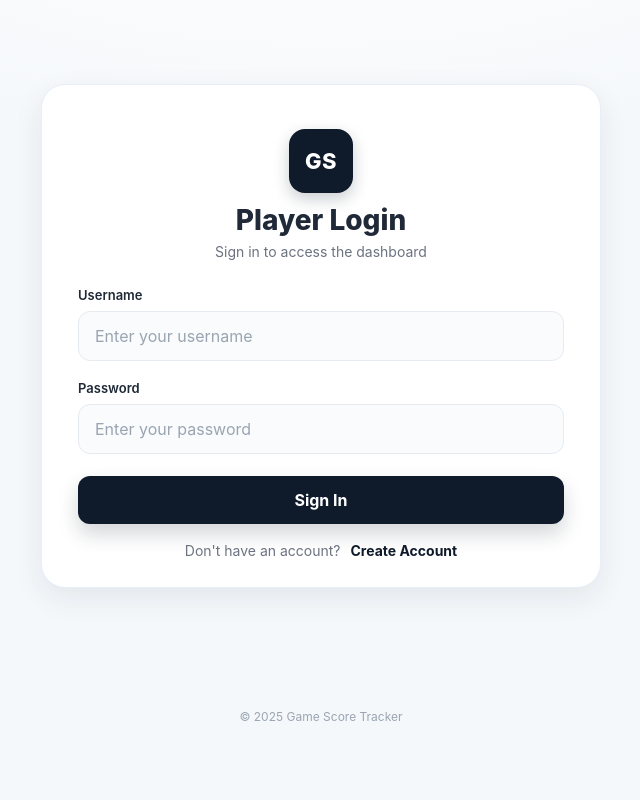
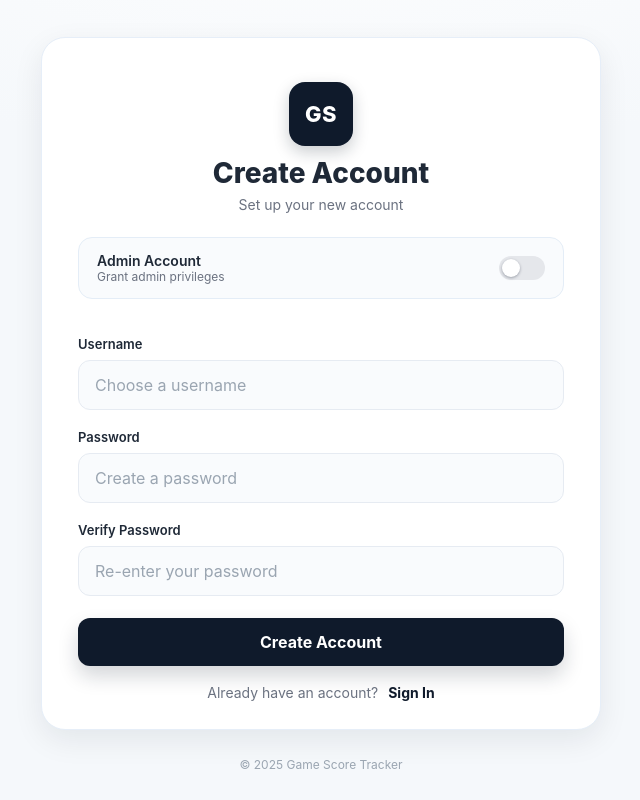
Before and after one commit to Padredilg/Game-Score-Tracker, an Angular app in the folder frontend-angular/: page /register in a window 1280 px wide. Before the commit this address led to /login. Shown: the whole page, without its empty margins (319-959 px from the left). Built offline with nearby package versions, Linux system fonts and the light colour scheme.

Commit message:
Create Account page is added, working loaclly, test it please

```diff
--- a/frontend-angular/src/app/app.routes.ts
+++ b/frontend-angular/src/app/app.routes.ts
@@ -3,8 +3,11 @@ import { Routes } from '@angular/router';
 export const routes: Routes = [
   {
     path: 'login',
-    // ⬇️ exact path, no spaces, all lowercase
     loadComponent: () => import('./login/login').then(m => m.LoginComponent)
+  },
+  {
+    path: 'register',
+    loadComponent: () => import('./register/register').then(m => m.RegisterComponent)
   },
   { path: '', pathMatch: 'full', redirectTo: 'login' },
   { path: '**', redirectTo: 'login' }
--- /dev/null
+++ b/frontend-angular/src/app/register/register.html
@@ -0,0 +1,77 @@
+<div class="page">
+  <div class="card">
+    <div class="logo">
+      <span>GS</span>
+    </div>
+
+    <h1 class="title">Create Account</h1>
+    <p class="subtitle">Set up your new account</p>
+
+    <form [formGroup]="form" (ngSubmit)="onSubmit()" novalidate>
+      <!-- Admin toggle block -->
+      <div class="admin-toggle">
+        <div class="admin-text">
+          <div class="admin-title">Admin Account</div>
+          <div class="admin-subtitle">Grant admin privileges</div>
+        </div>
+
+        <label class="switch">
+          <input type="checkbox" formControlName="isAdmin" />
+          <span class="slider"></span>
+        </label>
+      </div>
+
+      <!-- Username -->
+      <label class="field">
+        <span class="label">Username</span>
+        <input type="text"
+               placeholder="Choose a username"
+               formControlName="username"
+               [class.invalid]="f['username'].touched && f['username'].invalid" />
+        <small *ngIf="f['username'].touched && f['username'].invalid" class="error">
+          Username is required (min 3 characters).
+        </small>
+      </label>
+
+      <!-- Password -->
+      <label class="field">
+        <span class="label">Password</span>
+        <input type="password"
+               placeholder="Create a password"
+               formControlName="password"
+               [class.invalid]="f['password'].touched && f['password'].invalid || passwordMismatch()" />
+        <small *ngIf="f['password'].touched && f['password'].invalid" class="error">
+          Password is required (min 4 characters).
+        </small>
+      </label>
+
+      <!-- Confirm password -->
+      <label class="field">
+        <span class="label">Verify Password</span>
+        <input type="password"
+               placeholder="Re-enter your password"
+               formControlName="confirmPassword"
+               [class.invalid]="f['confirmPassword'].touched && f['confirmPassword'].invalid || passwordMismatch()" />
+        <small *ngIf="f['confirmPassword'].touched && f['confirmPassword'].invalid" class="error">
+          Please confirm your password.
+        </small>
+        <small *ngIf="passwordMismatch()" class="error">
+          Passwords do not match.
+        </small>
+      </label>
+
+      <button class="primary" type="submit" [disabled]="submitting()">
+        {{ submitting() ? 'Creating Account…' : 'Create Account' }}
+      </button>
+    </form>
+
+    <p class="footnote">
+      Already have an account?
+      <a routerLink="/login" class="link">Sign In</a>
+    </p>
+  </div>
+
+  <footer class="copyright">
+    © 2025 Game Score Tracker
+  </footer>
+</div>
--- /dev/null
+++ b/frontend-angular/src/app/register/register.scss
@@ -0,0 +1,217 @@
+.page {
+  min-height: 100dvh;
+  display: grid;
+  place-items: center;
+  padding: 32px 16px 24px;
+}
+
+.card {
+  width: 100%;
+  max-width: 560px;
+  background: var(--card-bg);
+  border-radius: calc(var(--radius) + 8px);
+  padding: 40px 36px 28px;
+  box-shadow: var(--shadow);
+  border: 1px solid var(--ring);
+  text-align: center;
+}
+
+.logo {
+  display: grid;
+  place-items: center;
+  margin: 4px auto 8px;
+  width: 64px;
+  height: 64px;
+  border-radius: 16px;
+  background: #0f1a2b;
+  color: #fff;
+  font-weight: 800;
+  letter-spacing: 0.5px;
+  box-shadow: 0 6px 16px rgba(15, 26, 43, 0.22);
+
+  span {
+    font-size: 22px;
+  }
+}
+
+.title {
+  margin: 10px 0 6px;
+  font-size: 28px;
+  font-weight: 800;
+}
+
+.subtitle {
+  margin: 0 0 24px;
+  color: var(--muted);
+  font-size: 14px;
+}
+
+/* Admin toggle block */
+.admin-toggle {
+  display: flex;
+  align-items: center;
+  justify-content: space-between;
+  padding: 14px 18px;
+  border-radius: 14px;
+  background: #f9fbfd;
+  border: 1px solid #e4edf7;
+  margin-bottom: 18px;
+}
+
+.admin-text {
+  text-align: left;
+}
+
+.admin-title {
+  font-size: 14px;
+  font-weight: 600;
+  color: var(--text);
+}
+
+.admin-subtitle {
+  font-size: 12px;
+  color: var(--muted);
+}
+
+/* iOS style switch */
+.switch {
+  position: relative;
+  width: 46px;
+  height: 24px;
+  display: inline-block;
+}
+
+.switch input {
+  opacity: 0;
+  width: 0;
+  height: 0;
+}
+
+.slider {
+  position: absolute;
+  cursor: pointer;
+  inset: 0;
+  border-radius: 999px;
+  background-color: #e5e7eb;
+  transition: 0.2s;
+}
+
+.slider::before {
+  content: "";
+  position: absolute;
+  height: 18px;
+  width: 18px;
+  left: 3px;
+  top: 3px;
+  border-radius: 999px;
+  background: #ffffff;
+  box-shadow: 0 1px 3px rgba(15, 23, 42, 0.35);
+  transition: 0.2s;
+}
+
+.switch input:checked + .slider {
+  background-color: #0f1a2b;
+}
+
+.switch input:checked + .slider::before {
+  transform: translateX(20px);
+}
+
+form {
+  display: grid;
+  gap: 16px;
+  margin-top: 16px;
+}
+
+.field {
+  text-align: left;
+}
+
+.label {
+  display: inline-block;
+  font-size: 13px;
+  font-weight: 600;
+  color: var(--text);
+  margin-bottom: 8px;
+}
+
+input[type="text"],
+input[type="password"] {
+  width: 100%;
+  padding: 14px 16px;
+  border-radius: 12px;
+  border: 1px solid #e6ebf2;
+  background: #f9fbfd;
+  outline: none;
+  transition: box-shadow 0.15s ease, border-color 0.15s ease, background 0.15s ease;
+
+  &::placeholder {
+    color: #9aa5b1;
+  }
+
+  &:focus {
+    background: #ffffff;
+    border-color: #c8d7ee;
+    box-shadow: 0 0 0 4px #eaf2fd;
+  }
+
+  &.invalid {
+    border-color: #ef4444;
+    box-shadow: 0 0 0 4px rgba(239, 68, 68, 0.12);
+    background: #ffffff;
+  }
+}
+
+.error {
+  display: block;
+  margin-top: 6px;
+  font-size: 12px;
+  color: #b91c1c;
+}
+
+.primary {
+  margin-top: 6px;
+  width: 100%;
+  padding: 14px 18px;
+  border: none;
+  border-radius: 12px;
+  background: var(--primary);
+  color: #ffffff;
+  font-weight: 700;
+  cursor: pointer;
+  transition: transform 0.05s ease, background 0.15s ease, box-shadow 0.15s ease;
+  box-shadow: 0 10px 20px rgba(15, 26, 43, 0.18);
+
+  &:hover {
+    background: var(--primary-600);
+  }
+
+  &:active {
+    transform: translateY(1px);
+  }
+
+  &:disabled {
+    opacity: 0.7;
+    cursor: default;
+  }
+}
+
+.footnote {
+  margin: 18px 0 0;
+  color: var(--muted);
+  font-size: 14px;
+
+  .link {
+    color: var(--primary);
+    font-weight: 700;
+    text-decoration: none;
+    margin-left: 6px;
+  }
+}
+
+.copyright {
+  margin-top: 18px;
+  color: #9aa5b1;
+  font-size: 12px;
+  text-align: center;
+}
--- /dev/null
+++ b/frontend-angular/src/app/register/register.ts
@@ -0,0 +1,56 @@
+import { Component, signal } from '@angular/core';
+import { CommonModule } from '@angular/common';
+import { FormBuilder, FormGroup, ReactiveFormsModule, Validators } from '@angular/forms';
+import { RouterLink } from '@angular/router';
+
+@Component({
+  standalone: true,
+  selector: 'app-register',
+  imports: [CommonModule, ReactiveFormsModule, RouterLink],
+  templateUrl: './register.html',
+  styleUrl: './register.scss'
+})
+export class RegisterComponent {
+  form: FormGroup;
+  submitting = signal(false);
+  passwordMismatch = signal(false);
+
+  constructor(private fb: FormBuilder) {
+    this.form = this.fb.group({
+      isAdmin: [false],
+      username: ['', [Validators.required, Validators.minLength(3)]],
+      password: ['', [Validators.required, Validators.minLength(4)]],
+      confirmPassword: ['', [Validators.required]],
+    });
+  }
+
+  get f() {
+    return this.form.controls;
+  }
+
+  async onSubmit() {
+    this.passwordMismatch.set(false);
+
+    if (this.form.invalid) {
+      this.form.markAllAsTouched();
+      return;
+    }
+
+    const password = this.f['password'].value;
+    const confirm = this.f['confirmPassword'].value;
+
+    if (password !== confirm) {
+      this.passwordMismatch.set(true);
+      return;
+    }
+
+    this.submitting.set(true);
+
+    // TODO: REPLACE THIS WITH REAL BACKEND CALL
+    await new Promise((r) => setTimeout(r, 800));
+    console.log('Register payload:', this.form.value);
+
+    alert('Account created! (Hook this up to the backend API later)');
+    this.submitting.set(false);
+  }
+}
```
Also changed, not shown: 1 other file (tests, documents, lock files or other folders).
